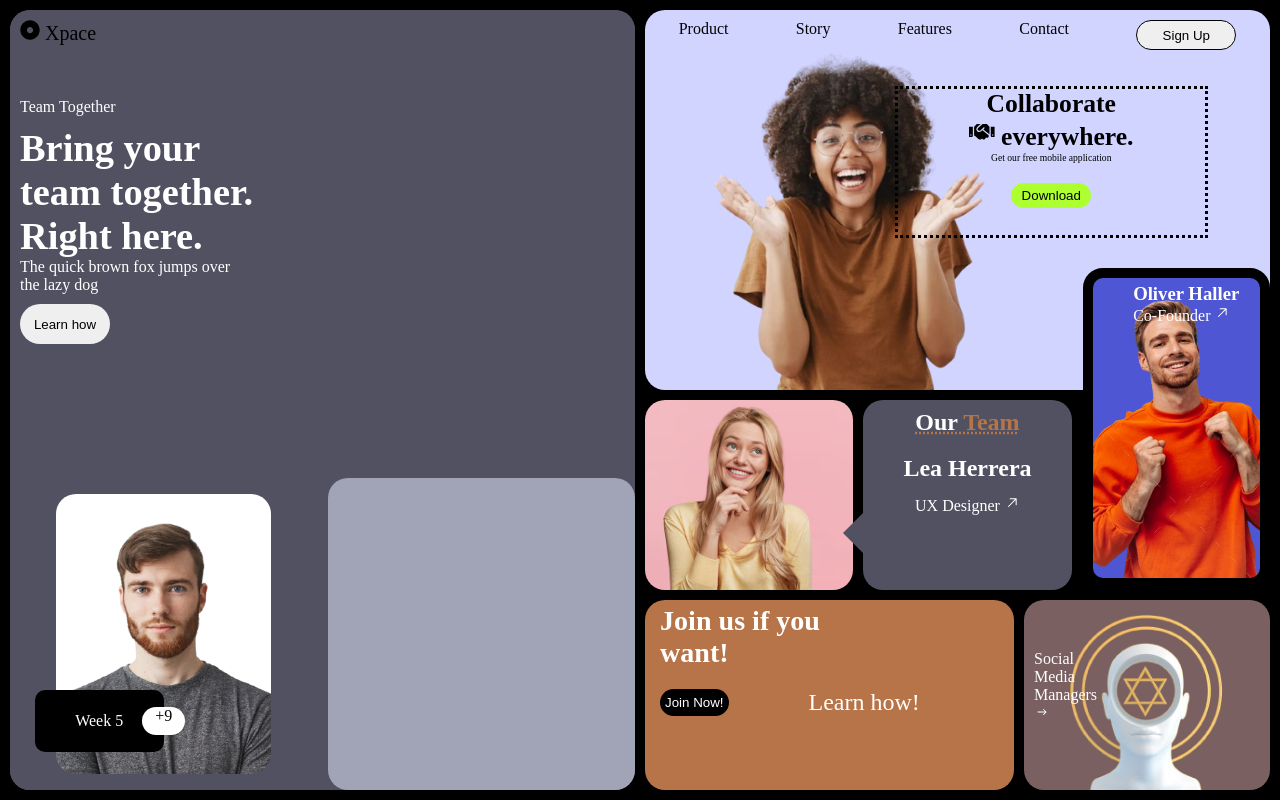
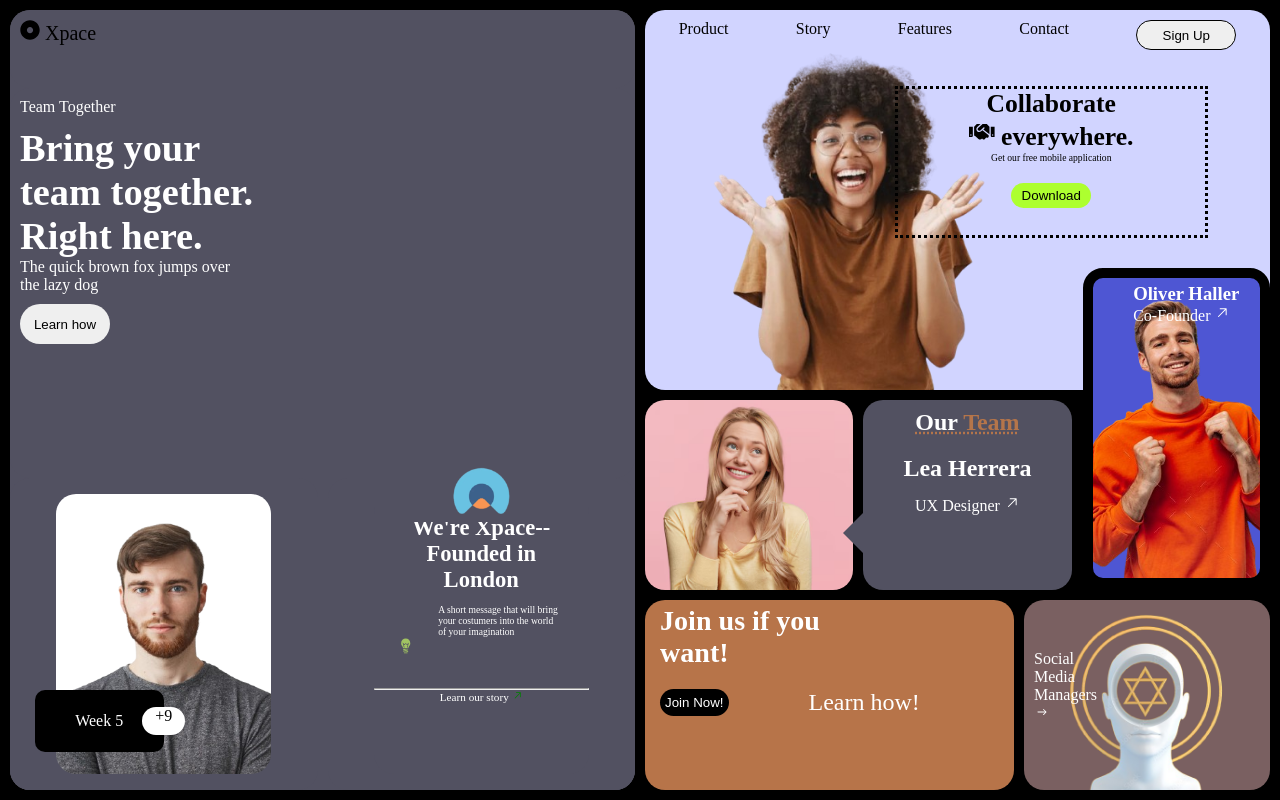
Before and after one commit to AlsonAfrica/UI-design, a React (Vite) app in the folder projectgrid/: page / in a window 1280 px wide. Built offline with nearby package versions, Linux system fonts and the light colour scheme.

Commit message:
Feature: right container completed

```diff
--- a/projectgrid/src/components/background.css
+++ b/projectgrid/src/components/background.css
@@ -2,6 +2,9 @@
     padding: 0;
     margin: 0;
     box-sizing: border-box;
+}
+button{
+    cursor: pointer;
 }
 .wrapper{
     display:flex;
@@ -71,11 +74,14 @@ font-size: 2.4em;
     align-items: center;
 }
 .Xpace{
-
+    position: relative;
     width:50%;
     height:100%;
-    background-color: #a1a3b6;
+    background-color: #525161;
     border-radius: inherit;
+    display: flex;
+    justify-content: center;
+    align-items: center;
 }
 .photo-man{
     height:90%;
@@ -111,6 +117,60 @@ font-size: 2.4em;
     width:20%;
     border-radius: 20px;
     background-color: #ffffff;
+}
+
+.Xpace-container1{
+    height:90%;
+    width:70%;
+    background-color: inherit;
+    border-radius: 20px;
+    text-align: center;
+}
+.photo-logo{
+    position: absolute;
+    height:20%;
+    width:70%;
+    top:-6%;
+    border-radius: inherit;
+    background-image: url("../assets/photo-logo.png");
+    background-position: center;
+    background-repeat: none;
+    background-size: contain;
+    background-repeat: no-repeat;
+    background-color: #525161;
+}
+.xpace-text{
+    margin-top: 10%;
+    font-size: 1.7em;
+    color: white;
+}
+.light-text{
+    display: flex;
+    height:30%;
+    width:100%;
+    margin-top: 5%;
+    background-color: #b5754a;
+}
+.light{
+    height:100%;
+    width:30%;
+    background-color: #525161;
+    display: flex;
+    justify-content: center;
+    align-items: center;
+    color:#a1c362;
+}
+.text{
+    height:100%;
+    width:70%;
+    background-color: #525161;
+    font-size: .6rem;
+    text-align: left;
+    color:white;
+}
+.learn-our-story{
+    font-size: .7rem;
+    color:white;
 }
 /*  */
 
--- a/projectgrid/src/components/background.jsx
+++ b/projectgrid/src/components/background.jsx
@@ -6,6 +6,9 @@ import { IoIosArrowRoundForward } from "react-icons/io";
 import { FaDotCircle } from "react-icons/fa";
 import Oliver from '../assets/oliver.png'
 import Man from "../assets/man.png"
+import { GiLightBulb } from "react-icons/gi";
+import Popup from './popup';
+
 
 const background = () => {
 
@@ -31,7 +34,22 @@ const background = () => {
             <div className='nine-plus'>+9</div>
             </div>
           </div>
-          <div className="Xpace"></div>
+          <div className="Xpace">
+            <div className="Xpace-container1">
+              <div className="photo-logo"></div>
+              <div className="xpace-text"><h5>We're Xpace-- <br/> Founded in <br/> London</h5></div>
+              <div className='light-text'>
+                <div className="light"><GiLightBulb /></div>
+                <div className="text">
+                  <p> A short message that will bring <br/> your costumers into the world <br/> of your imagination</p>
+                </div>
+              </div>
+              <div className="learn-our-story">
+              <hr style={{ width: '100%', textAlign: 'left', marginLeft: 0, backgroundColor:"#494955"}} />
+                  <p>Learn our story <GoArrowUpRight color="green"/></p>
+                </div>
+            </div>
+          </div>
         </div>
       </div>
 
--- a/projectgrid/src/components/left-container.jsx
+++ /dev/null
@@ -1 +0,0 @@
-import '../components/background.css'
--- /dev/null
+++ b/projectgrid/src/components/popup.jsx
@@ -0,0 +1,17 @@
+// src/components/Popup.js
+import React from 'react';
+
+
+const Popup = ({ togglePopup }) => {
+  return (
+    <div className="popup">
+      <div className="popup-inner">
+        <h2>Learn How</h2>
+        <p>Here’s how we bring teams together...</p>
+        <button onClick={togglePopup}>Close</button>
+      </div>
+    </div>
+  );
+};
+
+export default Popup;
--- a/projectgrid/src/components/right-container.jsx
+++ /dev/null
@@ -1 +0,0 @@
-import '../components/background.css'
```
Also changed, not shown: projectgrid/src/assets/photo-logo.png (added).
